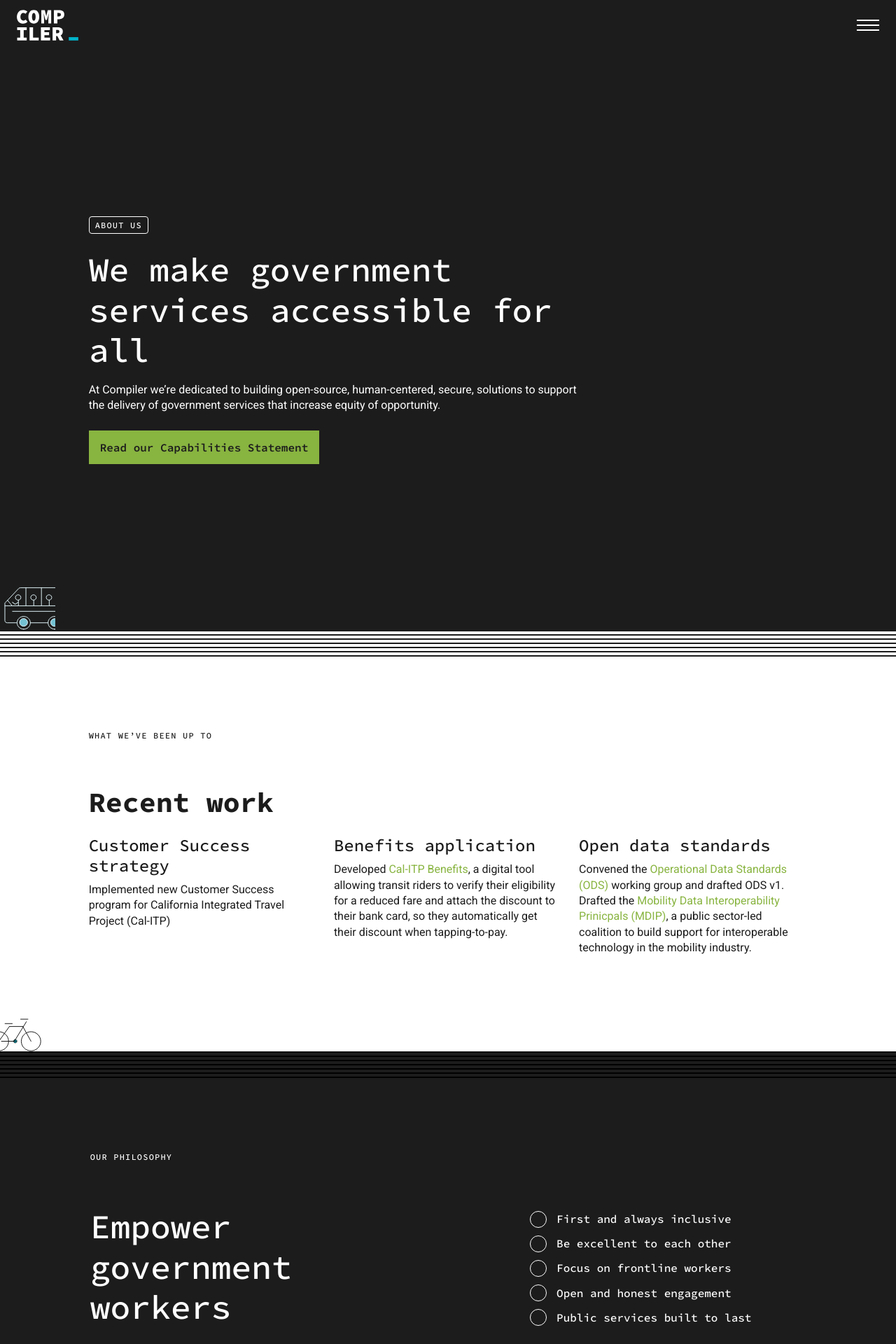
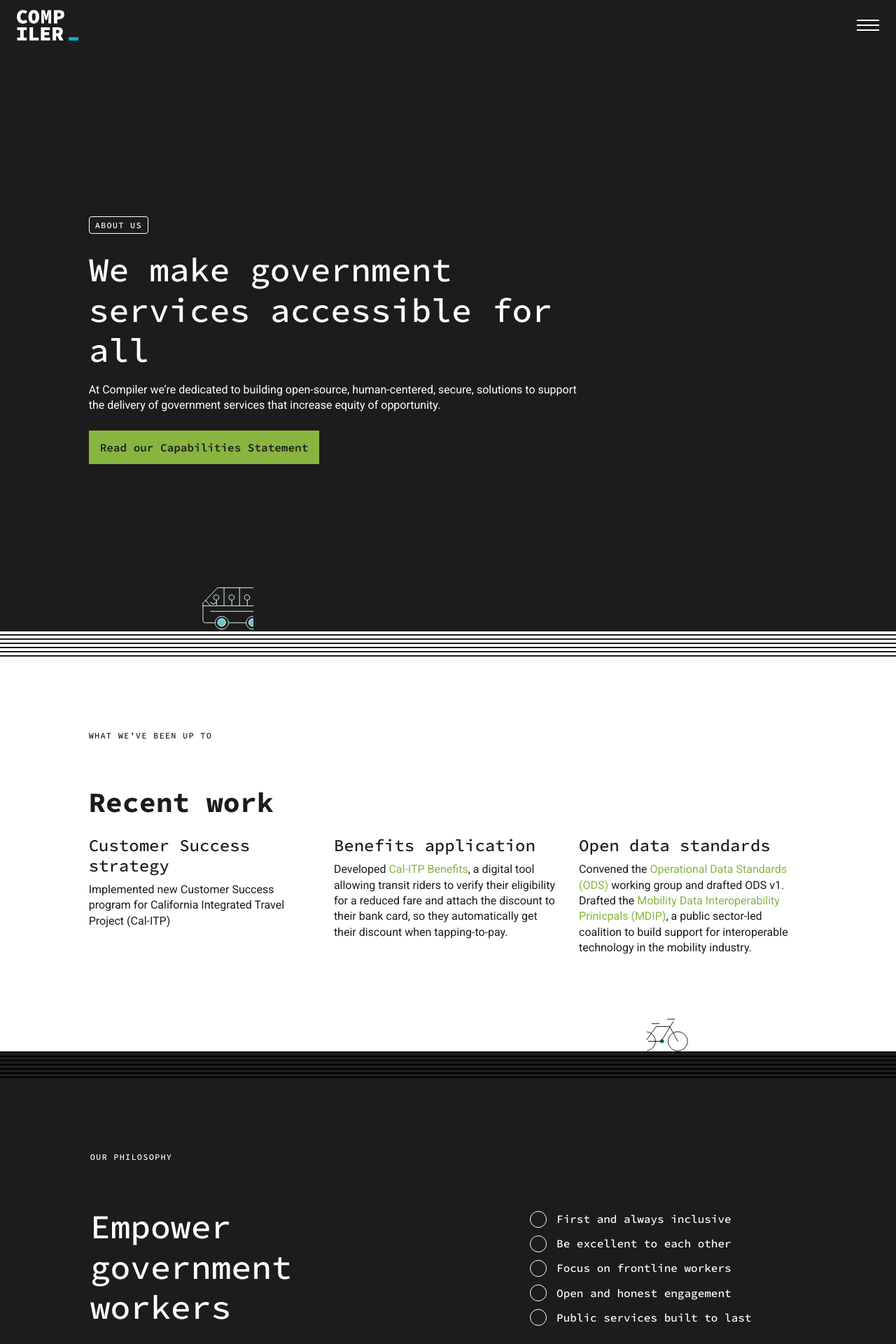
Before and after one commit to compilerla/compiler.la, a Jekyll site: the page built from about.html, in a window 1280 px wide. Shown: the top 1920 px of the page at 70% size. Built offline with Jekyll 4.4.1, drawn with Linux system fonts in a browser that asks for light colours.

Commit message:
feat(about): first pass @ bike animation

```diff
--- a/about.html
+++ b/about.html
@@ -12,7 +12,7 @@
             <a class="btn btn-primary" target="_blank" href="/capabilities">Read our Capabilities Statement</a>
         </div>
         <span class="animate-bus">
-            <img class="position-absolute bottom-0 end-0 animate-bus" alt="Illustration of a bus" src="/assets/illustrations/bus.svg">
+            <img alt="Illustration of a bus" src="/assets/illustrations/bus.svg">
         </span>
     </div>
 </div>
@@ -45,7 +45,9 @@
                     </div>
                 </div>
             </div>
-            <img class="position-absolute bottom-0 start-0" alt="Illustration of a bicycle" src="/assets/illustrations/bicycle.svg">
+            <span class="animate-bike">
+                <img alt="Illustration of a bicycle" src="/assets/illustrations/bicycle.svg">
+            </span>
         </div>
     </div>
 </div>
--- a/styles/base.css
+++ b/styles/base.css
@@ -343,7 +343,7 @@
 
 /* About */
 
-@-webkit-keyframes move
+@-webkit-keyframes move-left
 {
     from {
         right: 0;
@@ -352,7 +352,7 @@
         right: 95%;
     }
 }
-@keyframes move
+@keyframes move-left
 {
     from {
         right: 0;
@@ -366,8 +366,8 @@
     right: 95%;
     bottom: 0;
     position: absolute;
-    -webkit-animation: move 5s;
-    animation: move 5s;
+    -webkit-animation: move-left 10s;
+    animation: move-left 10s;
 }
 
 .animate-bus img {
@@ -377,3 +377,38 @@
     -ms-transition: all 1s ease-in-out;
     transition-duration: 1s;
 }
+
+@-webkit-keyframes move-right
+{
+    from {
+        left: 0;
+    }
+    to {
+        left: 95%;
+    }
+}
+@keyframes move-right
+{
+    from {
+        left: 0;
+    }
+    to {
+        left: 95%;
+    }
+}
+
+.animate-bike {
+    left: 95%;
+    bottom: 0;
+    position: absolute;
+    -webkit-animation: move-right 10s;
+    animation: move-right 10s;
+}
+
+.animate-bike img {
+    -webkit-transition: all 1s ease-in-out;
+    -moz-transition: all 1s ease-in-out;
+    -o-transition: all 1s ease-in-out;
+    -ms-transition: all 1s ease-in-out;
+    transition-duration: 1s;
+}
```
